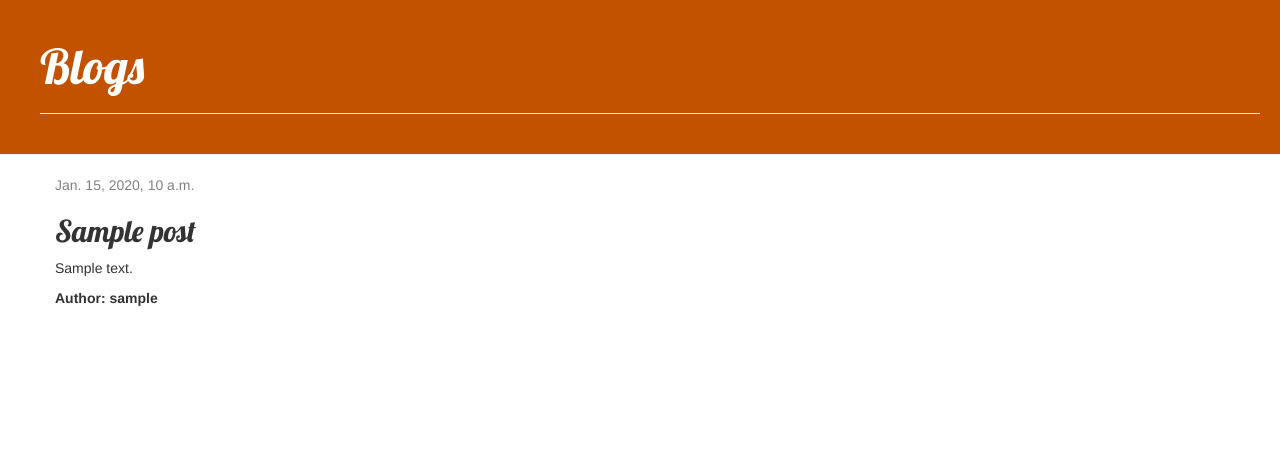
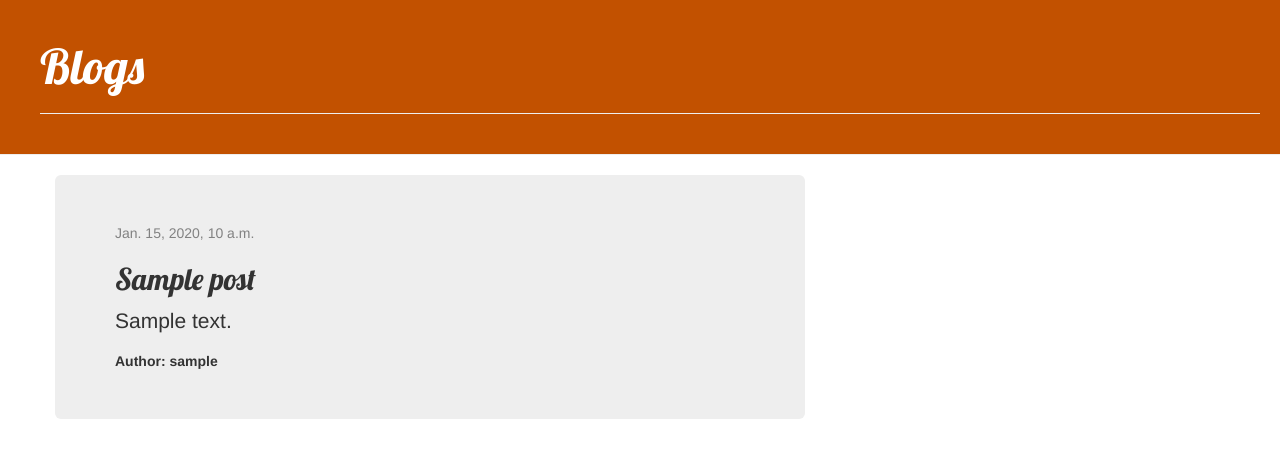
Before and after one commit to IAmGauravPandey/BlogWeb, a Django app: page /post/1/ in a window 1280 px wide. Shown: the top 458 px of the page. Run offline with Django 3.2, Linux system fonts and the light colour scheme; tables that the repository leaves empty hold one stand-in row (values such as "Sample post"); some libraries are stand-ins or nearby versions.

Commit message:
some commit

```diff
--- a/blog/templates/blog/post_detail.html
+++ b/blog/templates/blog/post_detail.html
@@ -1,7 +1,7 @@
 {% extends 'blog/base.html' %}
 
 {% block content %}
-    <div class="post">
+    <div class="post jumbotron">
         {% if post.published_date %}
             <div class="date">
                 {{ post.published_date }}
--- a/blog/templates/blog/post_list.html
+++ b/blog/templates/blog/post_list.html
@@ -6,7 +6,7 @@
         {{ post.published_date }}
     </div>
     <h2><a href="{% url 'post_detail' pk=post.pk %}">{{ post.title }}</a></h2>
-    <p>{{ post.text|linebreaksbr}}</p>
+
     <b>Author: {{post.author}}</b>
 </div>
 {% endfor %}
```
